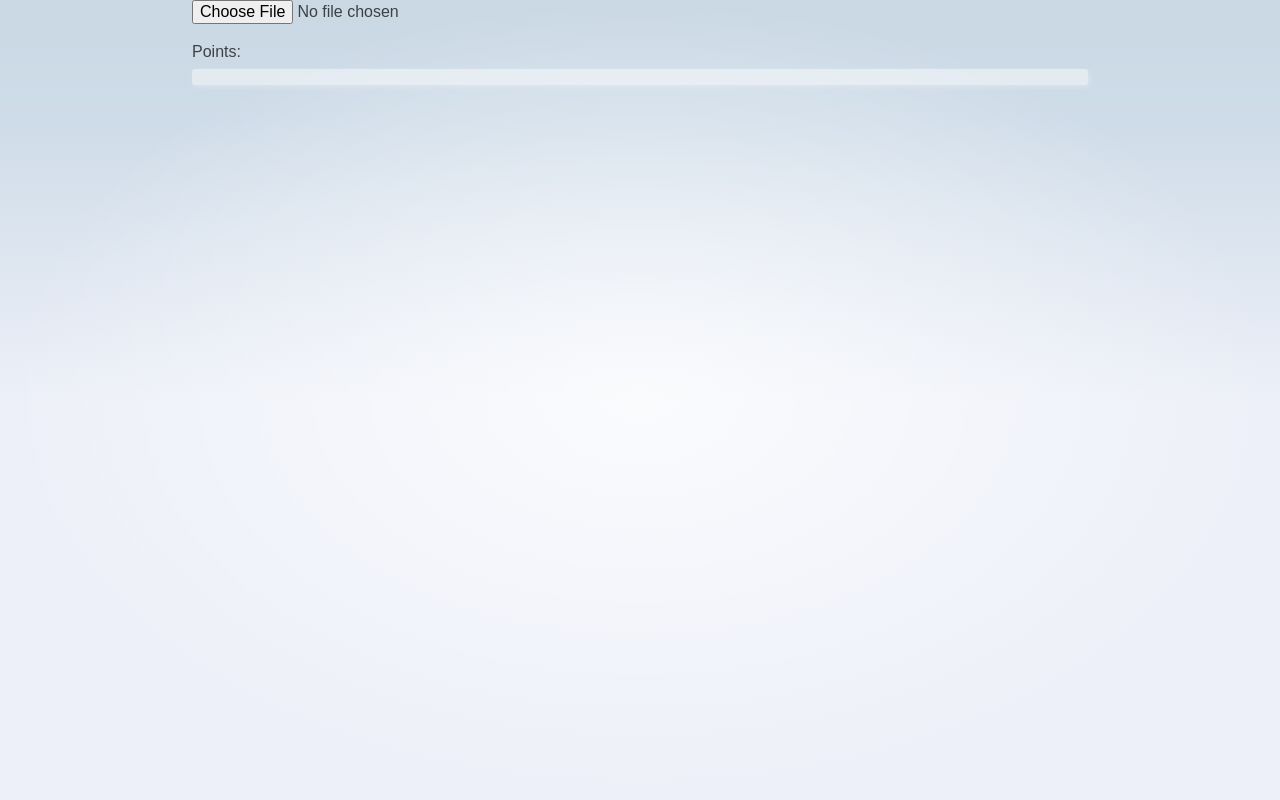
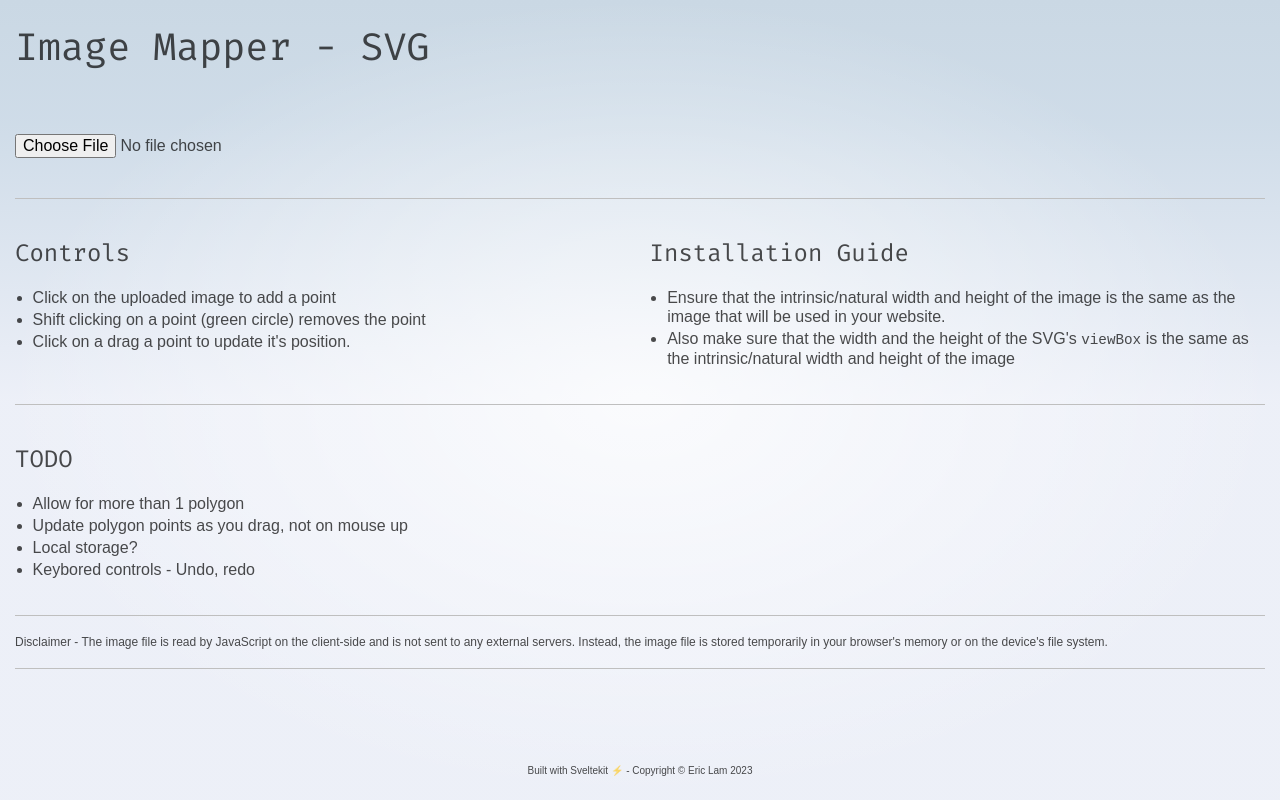
Before and after one commit to ehylam/image-mapper-svg, a SvelteKit app: page / in a window 1280 px wide. Built offline with nearby package versions, Linux system fonts and the light colour scheme.

Commit message:
Styled up the site

```diff
--- a/package.json
+++ b/package.json
@@ -22,12 +22,14 @@
 		"prettier-plugin-svelte": "^2.8.1",
 		"svelte": "^3.54.0",
 		"svelte-check": "^3.0.1",
+		"svelte-preprocess": "^5.0.1",
 		"tslib": "^2.4.1",
 		"typescript": "^4.9.3",
 		"vite": "^4.0.0"
 	},
 	"type": "module",
 	"dependencies": {
-		"d3": "^7.8.2"
+		"d3": "^7.8.2",
+		"sass": "^1.57.1"
 	}
 }
--- a/src/lib/utils/ImageMapper.ts
+++ b/src/lib/utils/ImageMapper.ts
@@ -57,7 +57,7 @@ export default class ImageMapper {
       d3.select(this.svg).append('circle')
         .attr('cx', x)
         .attr('cy', y)
-        .attr('r', 4 / this.scale)
+        .attr('r', 6 / this.scale)
         .style('fill', '#1f7a1a');
 
       const circle = d3.select(this.svg).select('circle:last-child');
--- a/src/routes/+layout.svelte
+++ b/src/routes/+layout.svelte
@@ -1,6 +1,9 @@
 <script>
 	import Header from './Header.svelte';
 	import './styles.css';
+
+	// get current year
+	const year = new Date().getFullYear();
 </script>
 
 <div class="app">
@@ -10,7 +13,7 @@
 		<slot />
 	</main>
 
-	<footer />
+	<footer><p>Built with Sveltekit ⚡ - Copyright © <a href="https://ericlam.dev/" target="_blank">Eric Lam</a> {year}</p></footer>
 </div>
 
 <style>
@@ -37,8 +40,8 @@
 		padding: 12px;
 	}
 
-	footer a {
-		font-weight: bold;
+	footer p {
+		font-size: 10px;
 	}
 
 	@media (min-width: 480px) {
--- a/src/routes/+page.svelte
+++ b/src/routes/+page.svelte
@@ -7,15 +7,66 @@
 	<meta name="description" content="Svelte demo app" />
 </svelte:head>
 
-<section>
+<section class="container">
+	<h1>Image Mapper - SVG</h1>
 	<ImageMapper />
 
-	<div class="instructions">
+	<div class="group">
+		<div class="controls">
+			<h2>Controls</h2>
+			<ul>
+				<li>Click on the uploaded image to add a point</li>
+				<li>Shift clicking on a point (green circle) removes the point</li>
+				<li>Click on a drag a point to update it's position.</li>
+			</ul>
+		</div>
 
+		<div class="guide">
+			<h2>Installation Guide</h2>
+			<ul>
+				<li>Ensure that the intrinsic/natural width and height of the image is the same as the image that will be used in your website.</li>
+				<li>Also make sure that the width and the height of the SVG's <code>viewBox</code> is the same as the intrinsic/natural width and height of the image</li>
+			</ul>
+		</div>
+	</div>
+
+	<div class="group">
+		<div class="todo">
+			<h2>TODO</h2>
+			<ul>
+				<li>Allow for more than 1 polygon</li>
+				<li>Update polygon points as you drag, not on mouse up</li>
+				<li>Local storage?</li>
+				<li>Keybored controls - Undo, redo</li>
+			</ul>
+		</div>
+	</div>
+
+	<div class="group">
+		<span>Disclaimer - The image file is read by JavaScript on the client-side and is not sent to any external servers. Instead, the image file is stored temporarily in your browser's memory or on the device's file system.<span>
 	</div>
 </section>
 
 <style>
-	section {
+	.group {
+		display: flex;
+		justify-content: flex-start;
+		column-gap: max(1.5vw, 15px);
+		flex-wrap: wrap;
+		border-top: 1px solid #bfbfbf;
+		padding-top: max(1.5vw, 15px);
+		padding-bottom: max(1.5vw, 15px);
+	}
+
+	.group:last-child {
+		border-bottom: 1px solid #bfbfbf;
+	}
+
+	.group div {
+		flex-basis: calc(50% - max(1.5vw, 15px) / 2)
+	}
+
+	.group span {
+		font-size: 12px;
 	}
 </style>
--- a/src/routes/ImageMapper.svelte
+++ b/src/routes/ImageMapper.svelte
@@ -21,14 +21,12 @@
 			const points = imageMapper.getPoints();
 			const code = document.querySelector('.mapper-points__points code');
 			code.textContent = points;
-			console.log(code);
 		}
 	}
 </script>
 
 <section class="mapper-section">
 	<input type="file" bind:files />
-
 	<div class="mapper-container" bind:this={container}>
 		<div class="mapper" bind:this={mapper}>
 			{#if files && files[0]}
@@ -41,25 +39,22 @@
 		</div>
 	</div>
 
+	{#if imageMapper}
 	<div class="mapper-points">
 		<div class="mapper-points__points">
 			<p>Points:</p>
 			<pre>
-			<code />
-		</pre>
+				<code />
+			</pre>
 		</div>
 	</div>
+	{/if}
 </section>
 
 <style>
 	img {
 		width: 100%;
 		object-fit: contain;
-	}
-
-	.mapper-section {
-		max-width: 70%;
-		margin: 0 auto;
 	}
 
 	.mapper-container {
@@ -79,6 +74,14 @@
 		height: 100%;
 	}
 
+	input {
+		margin: 40px 0;
+	}
+
+	.mapper-points {
+		margin: min(10vw, 20px) 0;
+	}
+
 	.mapper-points p {
 		margin-bottom: 5px;
 	}
@@ -86,5 +89,7 @@
 	.mapper-points pre {
 		display: flex;
 		margin-top: 0;
+		background-color: #222;
+		color: #ebebeb;
 	}
 </style>
--- a/src/routes/styles.css
+++ b/src/routes/styles.css
@@ -30,19 +30,30 @@ body {
 		linear-gradient(180deg, var(--color-bg-0) 0%, var(--color-bg-1) 15%, var(--color-bg-2) 50%);
 }
 
+.container {
+	width: calc(100% - 30px);
+	max-width: 84rem;
+	margin-left: auto;
+	margin-right: auto;
+}
+
 h1,
 h2,
 p {
 	font-weight: 400;
 }
 
+
+
 p {
 	line-height: 1.5;
 }
 
 a {
-	color: var(--color-theme-1);
+	/* color: var(--color-theme-1); */
+	color: inherit;
 	text-decoration: none;
+	font-weight: 400;
 }
 
 a:hover {
@@ -50,12 +61,15 @@ a:hover {
 }
 
 h1 {
-	font-size: 2rem;
-	text-align: center;
+	font-size: max(2vw, 24px);
+	line-height: max(2vw, 30px);
+	font-family: var(--font-mono);
 }
 
 h2 {
-	font-size: 1rem;
+	font-size: max(1.2vw, 24px);
+	line-height: max(1.3vw, 30px);
+	font-family: var(--font-mono);
 }
 
 pre {
@@ -67,6 +81,20 @@ pre {
 	padding: 0.5em;
 	overflow-x: auto;
 	color: var(--color-text);
+	min-height: 20px;
+}
+
+ul {
+	padding-left: 1.1rem;
+}
+
+li {
+	line-height: 1.2;
+	margin-bottom: 3px;
+}
+
+code {
+	font-size: 1.1em;
 }
 
 .text-column {
--- a/svelte.config.js
+++ b/svelte.config.js
@@ -1,11 +1,13 @@
 import adapter from '@sveltejs/adapter-auto';
-import { vitePreprocess } from '@sveltejs/kit/vite';
+// import { vitePreprocess } from '@sveltejs/kit/vite';
+import preprocess from 'svelte-preprocess';
 
 /** @type {import('@sveltejs/kit').Config} */
 const config = {
 	// Consult https://kit.svelte.dev/docs/integrations#preprocessors
 	// for more information about preprocessors
-	preprocess: vitePreprocess(),
+	preprocess: preprocess({
+	}),
 
 	kit: {
 		adapter: adapter()
```
Also changed, not shown: src/routes/todo/+page.svelte (renamed from src/routes/about/+page.svelte), src/routes/todo/+page.ts (renamed from src/routes/about/+page.ts), 1 other file (tests, documents, lock files or other folders).
